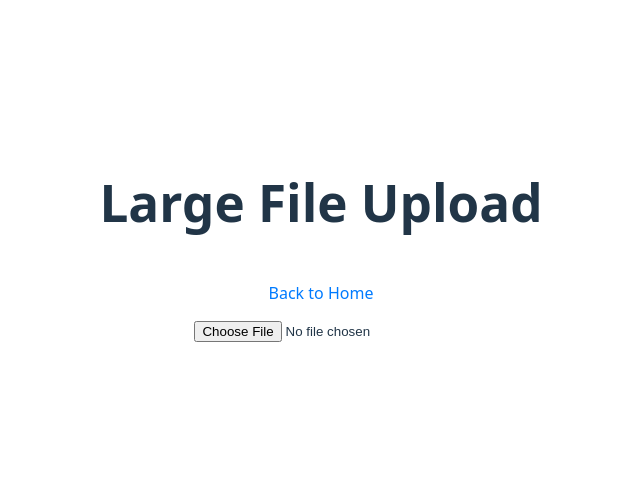
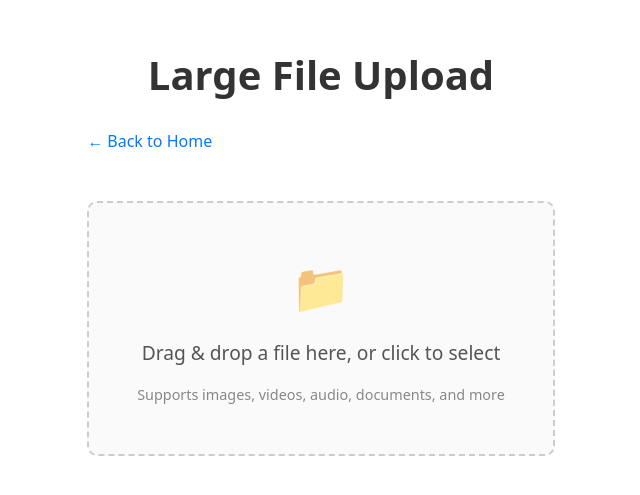
Before and after one commit to lfpkkk/Vite-React-SPA-demo, a React (Vite) app: page /upload in a window 1280 px wide. Shown: the part 159-654 px from the top of the page, without its empty margins (319-959 px from the left). Built offline with nearby package versions, Linux system fonts and the light colour scheme.

Commit message:
Optimize upload page design with drag-and-drop and improved styles

```diff
--- a/package.json
+++ b/package.json
@@ -16,7 +16,8 @@
     "multer": "^1.4.5-lts.1",
     "react": "^19.2.0",
     "react-dom": "^19.2.0",
-    "react-router-dom": "^7.11.0"
+    "react-router-dom": "^7.11.0",
+    "tslib": "^2.8.1"
   },
   "devDependencies": {
     "@eslint/js": "^9.39.1",
--- a/src/App.css
+++ b/src/App.css
@@ -39,38 +39,136 @@
   display: flex;
   flex-direction: column;
   align-items: center;
+  gap: 2rem;
+  max-width: 600px;
+  margin: 0 auto;
+}
+
+.upload h1 {
+  color: #333;
+  font-size: 2.5rem;
+  margin-bottom: 0;
+}
+
+.back-link {
+  align-self: flex-start;
+  color: #007bff;
+  text-decoration: none;
+  font-weight: 500;
+  margin-bottom: 1rem;
+}
+
+.back-link:hover {
+  text-decoration: underline;
+}
+
+.dropzone {
+  border: 2px dashed #ccc;
+  border-radius: 10px;
+  padding: 3rem;
+  text-align: center;
+  cursor: pointer;
+  transition: all 0.3s ease;
+  background-color: #fafafa;
+  width: 100%;
+  box-sizing: border-box;
+}
+
+.dropzone:hover {
+  border-color: #007bff;
+  background-color: #f0f8ff;
+}
+
+.dropzone.active {
+  border-color: #28a745;
+  background-color: #f8fff8;
+}
+
+.dropzone-content {
+  display: flex;
+  flex-direction: column;
+  align-items: center;
   gap: 1rem;
 }
 
-.upload a {
-  color: #007bff;
-  text-decoration: none;
+.icon {
+  font-size: 3rem;
+  opacity: 0.7;
 }
 
-.upload a:hover {
-  text-decoration: underline;
+.dropzone-content p {
+  margin: 0;
+  font-size: 1.2rem;
+  color: #555;
+}
+
+.dropzone-content small {
+  color: #888;
+  font-size: 0.9rem;
+}
+
+.file-info {
+  display: flex;
+  flex-direction: column;
+  align-items: center;
+  gap: 1rem;
+}
+
+.file-info p {
+  margin: 0;
+  font-size: 1.1rem;
+  color: #333;
+}
+
+.upload-btn {
+  background-color: #28a745;
+  color: white;
+  border: none;
+  padding: 0.75rem 1.5rem;
+  border-radius: 5px;
+  font-size: 1rem;
+  cursor: pointer;
+  transition: background-color 0.3s;
+}
+
+.upload-btn:hover:not(:disabled) {
+  background-color: #218838;
+}
+
+.upload-btn:disabled {
+  background-color: #6c757d;
+  cursor: not-allowed;
+}
+
+.progress-container {
+  width: 100%;
+  display: flex;
+  flex-direction: column;
+  align-items: center;
+  gap: 0.5rem;
 }
 
 .progress-bar {
-  width: 300px;
-  height: 20px;
-  background-color: #f0f0f0;
-  border-radius: 10px;
+  width: 100%;
+  height: 25px;
+  background-color: #e9ecef;
+  border-radius: 12px;
   overflow: hidden;
   position: relative;
 }
 
 .progress {
   height: 100%;
-  background-color: #4caf50;
-  transition: width 0.3s;
+  background: linear-gradient(90deg, #28a745, #20c997);
+  transition: width 0.3s ease;
 }
 
-.progress-bar span {
+.progress-text {
   position: absolute;
-  top: 0;
+  top: 50%;
   left: 50%;
-  transform: translateX(-50%);
+  transform: translate(-50%, -50%);
   color: white;
   font-weight: bold;
+  font-size: 0.9rem;
 }
--- a/src/App.tsx
+++ b/src/App.tsx
@@ -1,5 +1,5 @@
 import { BrowserRouter as Router, Routes, Route, Link } from 'react-router-dom'
-import { useState } from 'react'
+import { useState, useRef } from 'react'
 import './App.css'
 
 function Home() {
@@ -19,12 +19,40 @@ function Upload() {
   const [file, setFile] = useState<File | null>(null)
   const [progress, setProgress] = useState(0)
   const [uploading, setUploading] = useState(false)
+  const [isDragOver, setIsDragOver] = useState(false)
+  const fileInputRef = useRef<HTMLInputElement>(null)
 
-  const handleFileChange = (event: React.ChangeEvent<HTMLInputElement>) => {
+  const handleFileSelect = (selectedFile: File) => {
+    setFile(selectedFile)
+  }
+
+  const handleInputChange = (event: React.ChangeEvent<HTMLInputElement>) => {
     const selectedFile = event.target.files?.[0]
     if (selectedFile) {
-      setFile(selectedFile)
+      handleFileSelect(selectedFile)
     }
+  }
+
+  const handleDrop = (event: React.DragEvent<HTMLDivElement>) => {
+    event.preventDefault()
+    setIsDragOver(false)
+    const droppedFile = event.dataTransfer.files[0]
+    if (droppedFile) {
+      handleFileSelect(droppedFile)
+    }
+  }
+
+  const handleDragOver = (event: React.DragEvent<HTMLDivElement>) => {
+    event.preventDefault()
+    setIsDragOver(true)
+  }
+
+  const handleDragLeave = () => {
+    setIsDragOver(false)
+  }
+
+  const handleClick = () => {
+    fileInputRef.current?.click()
   }
 
   const handleUpload = () => {
@@ -45,6 +73,8 @@ function Upload() {
     xhr.addEventListener('load', () => {
       setUploading(false)
       alert('Upload complete!')
+      setFile(null)
+      setProgress(0)
     })
 
     xhr.addEventListener('error', () => {
@@ -61,20 +91,42 @@ function Upload() {
   return (
     <div className="upload">
       <h1>Large File Upload</h1>
-      <Link to="/">Back to Home</Link>
-      <input type="file" onChange={handleFileChange} />
-      {file && (
-        <div>
-          <p>Selected file: {file.name} ({(file.size / 1024 / 1024).toFixed(2)} MB)</p>
-          <button onClick={handleUpload} disabled={uploading}>
-            {uploading ? 'Uploading...' : 'Upload'}
-          </button>
-        </div>
-      )}
+      <Link to="/" className="back-link">← Back to Home</Link>
+      <div
+        className={`dropzone ${isDragOver ? 'active' : ''}`}
+        onDrop={handleDrop}
+        onDragOver={handleDragOver}
+        onDragLeave={handleDragLeave}
+        onClick={handleClick}
+      >
+        <input
+          ref={fileInputRef}
+          type="file"
+          onChange={handleInputChange}
+          style={{ display: 'none' }}
+        />
+        {file ? (
+          <div className="file-info">
+            <p>Selected file: <strong>{file.name}</strong></p>
+            <p>Size: {(file.size / 1024 / 1024).toFixed(2)} MB</p>
+            <button onClick={handleUpload} disabled={uploading} className="upload-btn">
+              {uploading ? 'Uploading...' : 'Upload File'}
+            </button>
+          </div>
+        ) : (
+          <div className="dropzone-content">
+            <div className="icon">📁</div>
+            <p>{isDragOver ? 'Drop the file here...' : 'Drag & drop a file here, or click to select'}</p>
+            <small>Supports images, videos, audio, documents, and more</small>
+          </div>
+        )}
+      </div>
       {uploading && (
-        <div className="progress-bar">
-          <div className="progress" style={{ width: `${progress}%` }}></div>
-          <span>{progress.toFixed(2)}%</span>
+        <div className="progress-container">
+          <div className="progress-bar">
+            <div className="progress" style={{ width: `${progress}%` }}></div>
+          </div>
+          <span className="progress-text">{progress.toFixed(1)}%</span>
         </div>
       )}
     </div>
```
Also changed, not shown: 1 other file (tests, documents, lock files or other folders).
